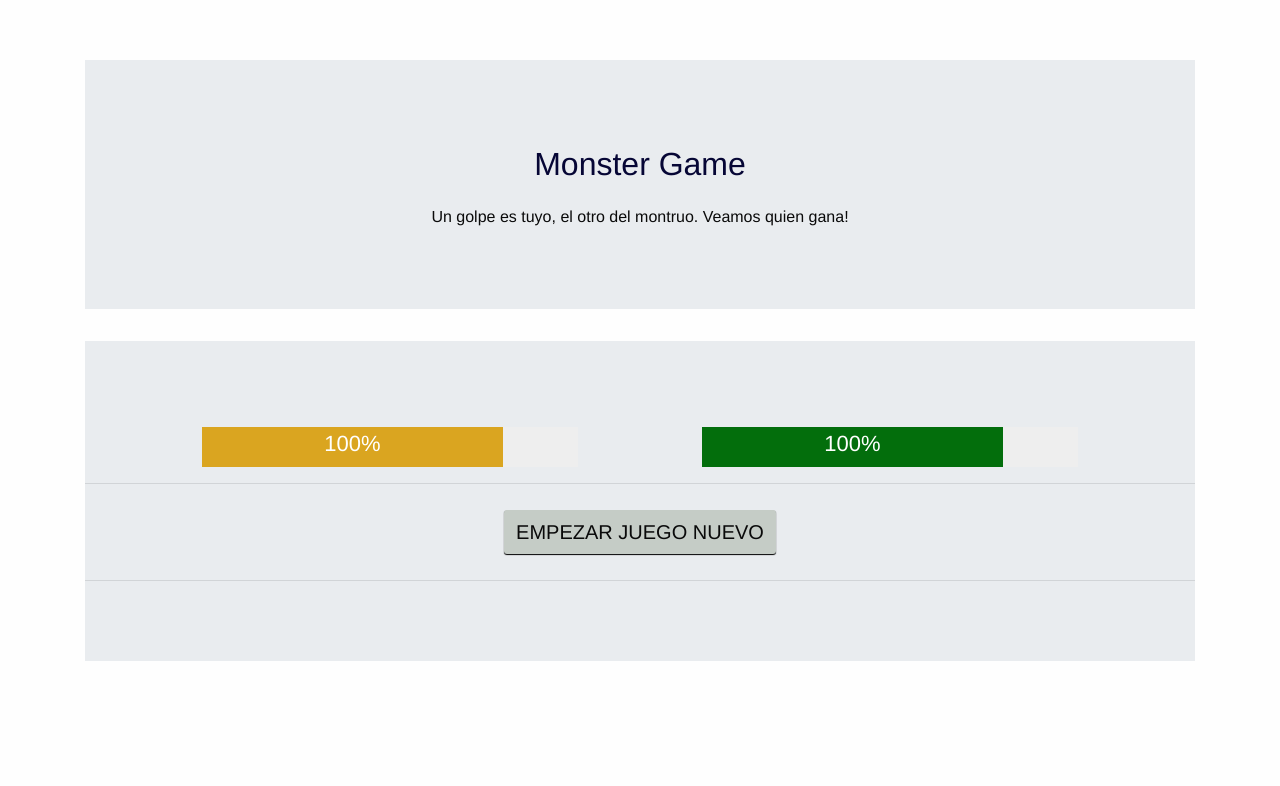
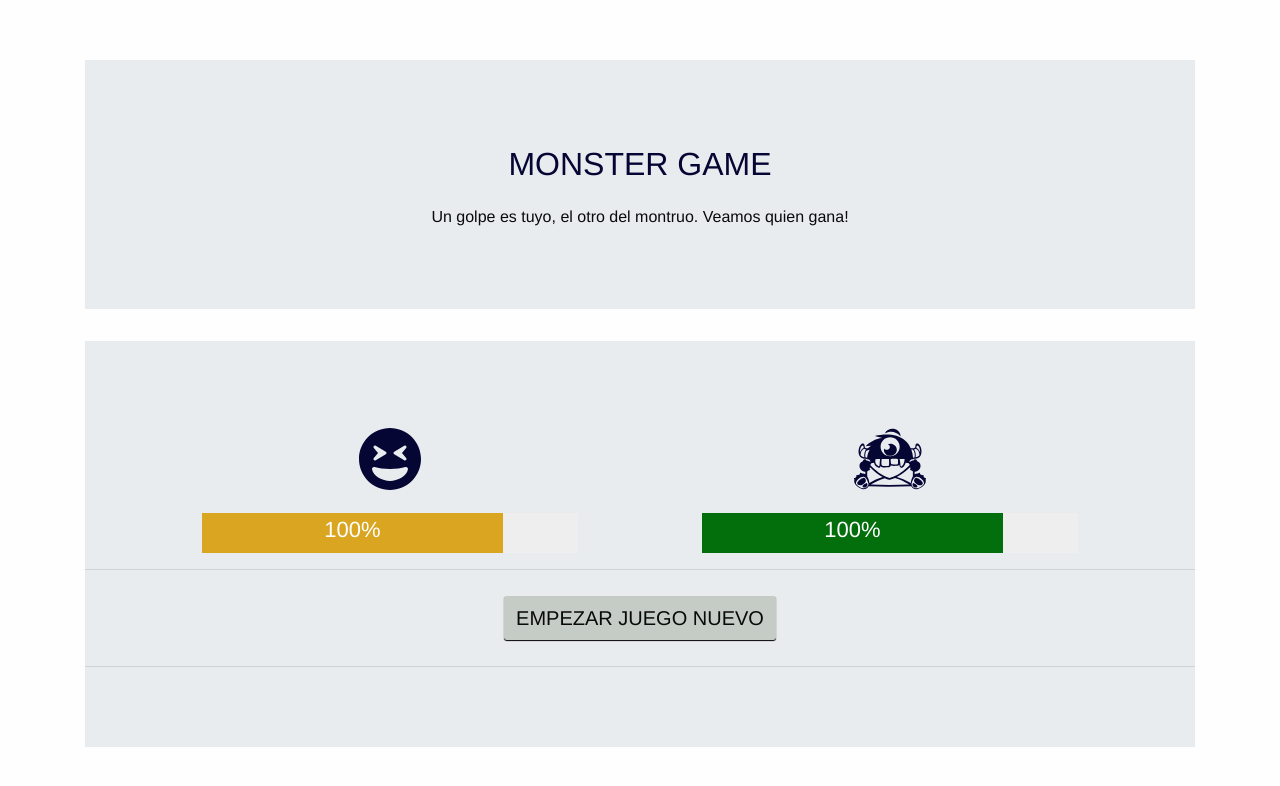
Before and after one commit to jaurenacamila/monster-game-cli, a Vue app: page / in a window 1280 px wide. Shown: the top 786 px of the page. Built offline with nearby package versions, Linux system fonts and the light colour scheme.

Commit message:
se agregaron los iconos

```diff
--- a/src/App.vue
+++ b/src/App.vue
@@ -2,7 +2,7 @@
   <div id="app" class="container">
     <div class="jumbotron jumbotron-fluid">
       <div class="container-fluid">
-        <h1>Monster Game</h1>
+        <h1>MONSTER GAME</h1>
         <p>Un golpe es tuyo, el otro del montruo. Veamos quien gana!</p>
       </div>
     </div>
@@ -11,38 +11,17 @@
     <Juego />
     </div>
 
-   <!--  <div class="jumbotron jumbotron-fluid">
-      <div class="row">
-        <Barra nombreBarra="Barra Jugador" color=red :salud=100 icono="fa-angry"  />
-        <Barra nombreBarra="Barra Monstruo" color=blue :salud=100 icono="../assets/imgs/monstruo1.png" />
-      </div>
-    </div>
-
-    <div class="jumbotron jumbotron-fluid">
-      <Botones />
-    </div>
-
-    <div class="jumbotron jumbotron-fluid">
-      <Logs :turnos="turnos" />
-    </div> -->
-
 
   </div>
 </template>
 
 <script>
 import Juego from './components/Juego.vue'
-/* import Barra from './components/Barra.vue'
-import Botones from './components/Botones.vue'
-import Logs from './components/Logs.vue'
- */
 export default {
   name: 'App',
   components: {
     Juego,
- /*    Barra,
-    Botones,
-    Logs */
+
   }
 }
 </script>
--- a/src/components/Barra.vue
+++ b/src/components/Barra.vue
@@ -1,6 +1,5 @@
 <template>
   <section class="src-components-barra">
-    <h5>{{nombreBarra}}</h5>
              <h1 class="text-center"><i :class="['fas', icono, 'fa-2x']"></i></h1>
             <div class="curarthbar">
                 <div class="curarthbar text-center"
@@ -20,7 +19,6 @@
    // props: ['nombreBarra' , 'color', 'icono', 'salud'],
 
    props: {
-     nombreBarra:String,
      color:String,
      icono:String,
      salud:Number
@@ -52,9 +50,6 @@
   .src-components-barra {
 
   }
-  h5 {
-    color:darkmagenta
-  }
 
   .text-center {
     text-align: center;
--- a/src/components/Juego.vue
+++ b/src/components/Juego.vue
@@ -2,10 +2,10 @@
   <section class="src-components-juego">
      <section class="row">
         <div class="small-6 columns">
-            <Barra :salud="saludJugador" icono="fa-angry" color="goldenrod" />
+            <Barra :salud="saludJugador" icono="fa-grin-squint" color="goldenrod" />
         </div>
         <div class="small-6 columns">
-            <Barra :salud="saludMonstruo" icono="fa-pastafarianism" color="rgb(3, 110, 12)"/>
+            <Barra :salud="saludMonstruo" icono="fab fa-optin-monster" color="rgb(3, 110, 12)"/>
         </div>
     </section>
     <hr>
--- a/src/main.js
+++ b/src/main.js
@@ -6,6 +6,8 @@ import 'popper.js'
 import 'bootstrap'
 import 'bootstrap/dist/css/bootstrap.min.css'
 import './assets/css/foundation.min.css'
+import '@fortawesome/fontawesome-free/css/all.css'
+import '@fortawesome/fontawesome-free/js/all.js'
 
 
 Vue.config.productionTip = false
```
